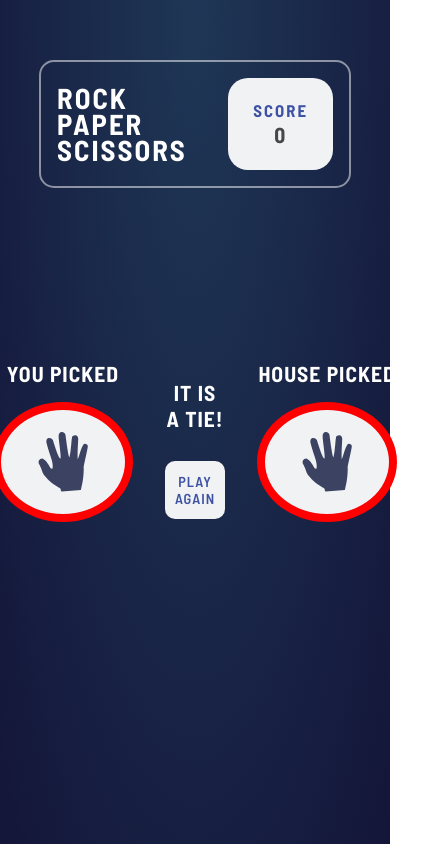
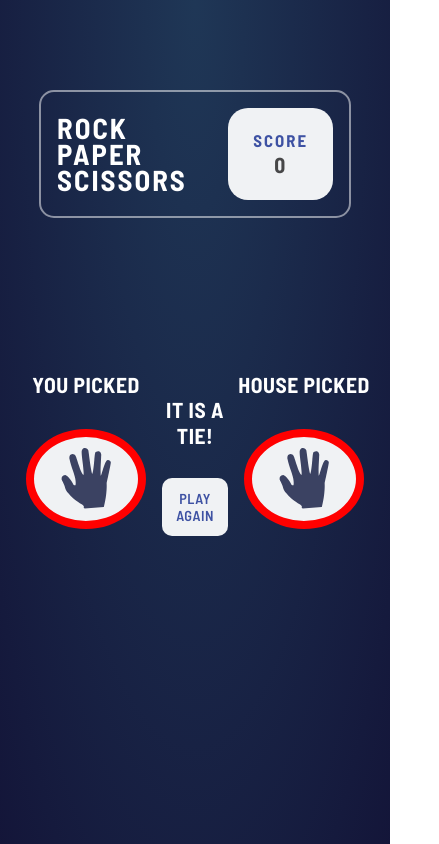
Before and after one commit to Atif-27/rock_paper, a plain HTML site: page index.html in a window 390 px wide. Both pictures are taken after a click on the element 93 px from the left and 371 px from the top of the page. Shown: the whole page, 439 px wide, since content can reach past the window. Drawn offline with Linux system fonts and the light colour scheme.

```diff
--- a/style.css
+++ b/style.css
@@ -12,7 +12,7 @@
     ---color: hsl(228, 45%, 44%); ;
 }
 body{
-    position: relative;
+    /* position: relative; */
     font-family: "Barlow Semi Condensed", sans-serif;
     overflow:hidden;
 }
@@ -39,19 +39,24 @@
 #show{
     display: flex;
 }
+
 /* ! SCOREBOARD */
 .gamecontainer {
-    position: absolute;
+    overflow: hidden;  /** hidden */
+    position: relative;
+
+    width: 100vw;
+    height: 100vh;
     display: flex;
     flex-direction: column;
     align-items: center;
-    width: 100vw;
-    height: 100vh;
+
     background: radial-gradient(at top, var(--bg-grad1), var(--bg-grad2));
     color: #fff;
-    padding: 10px;
+    padding: 40px;
   }
 .scoreboard{
+    position: absolute;
     display: flex;
     align-items: center;
     justify-content:center;
@@ -98,14 +103,16 @@
 
 
 .game{
+    /* top: 25vh; */
+    position: absolute;
     background: url(/original/images/bg-triangle.svg)no-repeat center center;
   display: grid;
   grid-template-columns: repeat(2,1fr);
   padding: 10px;
+  margin-top: 15%;
+  align-items: center;
 }
 .choice-btn{
-
-border: none;
 background: #f0f2f4;
 width: 250px;
 height: 230px;
@@ -134,11 +141,10 @@
 .choice .choice-btn:hover{
     transform: translate3d(0px,-8px,0px);
 }
-
-
 /*! RESULT */
 .result{
-    top: 20vh;
+    position: absolute;
+    margin-top: 15%;
     display: none;
     align-items: center;
     height: 50vh;
@@ -160,6 +166,8 @@
     width: 80px;
 }
 
+
+/* ! RESPONSIVE */
 @media(max-width:1500px){
     .scoreboard{
         min-width: 80%;
@@ -177,10 +185,14 @@
         .choice-btn img{
            width: 60px;
         }
+        .game{
+            margin-top: 30%;
+        }
 
         /** RESULT */
 
         .result{
+            margin-top:25% ;
             font-size: 1.2rem;
             letter-spacing: 1.3px;
         }
@@ -190,29 +202,19 @@
             margin:2rem 4rem;
         }
 }
-@media(max-width:820px){
-         /** RESULT */
-         .score{
-            padding: 30px 30px;
-        }
-         .result{
-            font-size: 0.9rem;
-            letter-spacing: 0.4px;
-        }
-        .result .choice-btn{
-            width: 180px;
-            height: 160px;
-            margin:2rem 2rem;
-        }
-}
-
-@media(max-width:600px){
+@media(max-width:850px){
     .scoreboard{
         min-width: 70%;
         font-size: 1.2rem;
     }
     .score{
         padding: 25px 25px;
+    }
+    .game{
+        margin-top: 45%;
+    }
+    .result{
+        margin-top: 55%;
     }
     .choice-btn{
         width: 170px;
@@ -259,11 +261,12 @@
 
         .result{
             font-size: 0.9rem;
-            letter-spacing: 1px;
+            letter-spacing: 0.5px;
         }
         .result .choice-btn{
-            width: 140px;
-            height: 120px;
-            margin:1rem 2rem;
+            width: 120px;
+            height: 100px;
+            margin:2rem 1rem;
         }
 }
+@media(max-width:400px)
```
